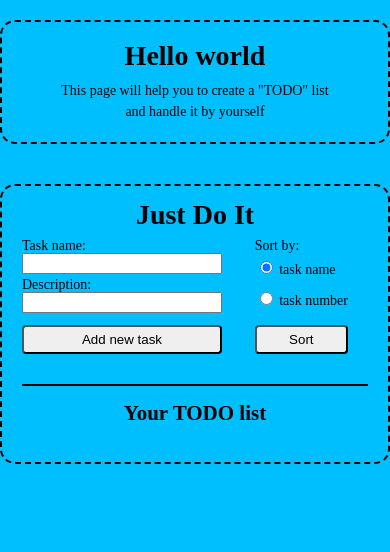
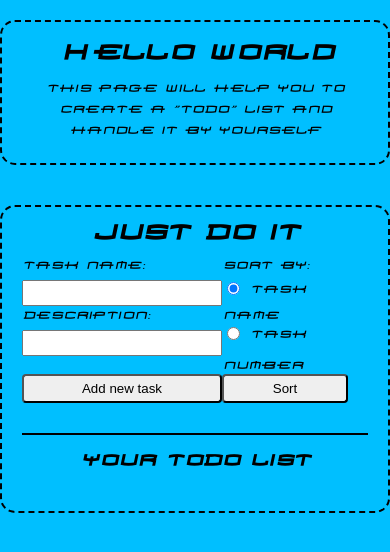
Before and after one commit to PaulTime/TODO-list, a website built with webpack: page index.html in a window 390 px wide. Built offline with nearby package versions, Linux system fonts and the light colour scheme.

Commit message:
add font, a bit of responsive

```diff
--- a/index.html
+++ b/index.html
@@ -3,6 +3,8 @@
 <head>
 	<meta charset="UTF-8">
 	<title>Todo List</title>
+	<meta name="viewport" content="width=device-width, initial-scale=1, maximum-scale=1">
+	<link rel="stylesheet" href="src/fonts/fonts.css">
 	<link rel="stylesheet" href="dist/style.css">
 </head>
 <body>
@@ -49,7 +51,7 @@
 		</section>
 	</main>
 
-	<a href="#" class="page-anchor">Up</a>
+	<div class="page-anchor">Up</div>
 
 
 
--- a/src/base/_base.sass
+++ b/src/base/_base.sass
@@ -28,7 +28,7 @@ body
 	min-width: 320px
 	margin: 0 auto
 	line-height: 1
-	font-family: "sans-serif"
+	font-family: "Homoarakhn"
 	font-size: 14px
 	overflow-x: hidden
 	opacity: 1
--- /dev/null
+++ b/src/fonts/fonts.css
@@ -0,0 +1,10 @@
+
+@font-face {
+	font-family: 'Homoarakhn';
+	src: url('Homoarakhn.eot');
+	src: url('Homoarakhn.eot?#iefix') format('embedded-opentype'),
+		url('Homoarakhn.woff') format('woff'),
+		url('Homoarakhn.ttf') format('truetype');
+	font-weight: normal;
+	font-style: normal;
+}
--- a/src/header/_header.sass
+++ b/src/header/_header.sass
@@ -8,7 +8,7 @@
 		text-align: center
 		margin: 0px 0px 10px 0px
 	&__about
-		max-width: 270px
+		max-width: 430px
 		text-align: center
 		margin: 0 auto
 		line-height: 1.5
--- a/src/index.js
+++ b/src/index.js
@@ -1,4 +1,3 @@
 import './main.sass';
 
-
 import './js/main';
```
Also changed, not shown: src/fonts/Homoarakhn.ttf, src/fonts/Homoarakhn.woff, 1 other file.
